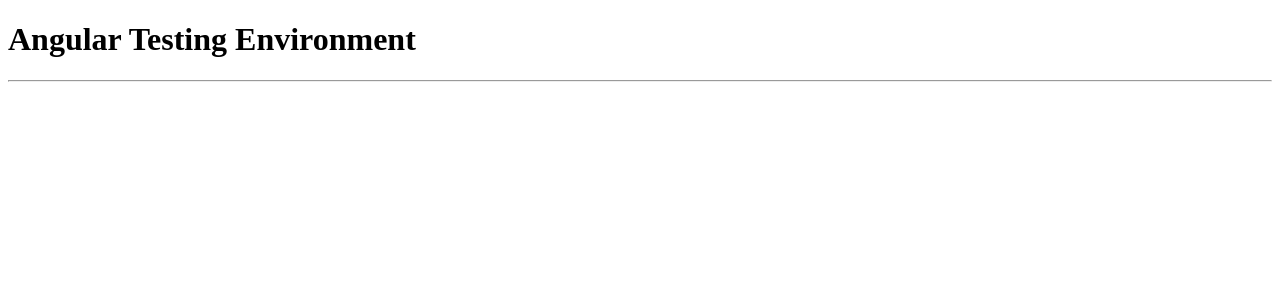
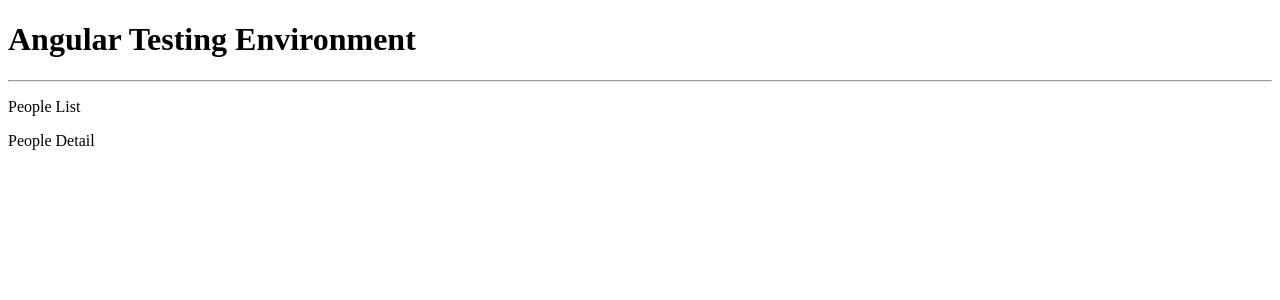
Before and after one commit to stanleyBAH/base-angular-app, an Angular app: page / in a window 1280 px wide. Shown: the top 300 px of the page. Built offline with nearby package versions, Linux system fonts and the light colour scheme; what angular-in-memory-web-api would draw is missing.

Commit message:
created people-list and people-detail components

```diff
--- a/src/app/app.component.html
+++ b/src/app/app.component.html
@@ -1,2 +1,4 @@
 <h1>Angular Testing Environment</h1>
 <hr />
+<app-people-list></app-people-list>
+<app-people-detail></app-people-detail>
--- a/src/app/app.module.ts
+++ b/src/app/app.module.ts
@@ -5,9 +5,11 @@
 import { BackendService } from './backend.service';
 
 import { AppComponent } from './app.component';
+import { PeopleListComponent } from './people-list/people-list.component';
+import { PeopleDetailComponent } from './people-detail/people-detail.component';
 
 @NgModule({
-  declarations: [AppComponent],
+  declarations: [AppComponent, PeopleListComponent, PeopleDetailComponent],
   imports: [BrowserModule, InMemoryWebApiModule.forRoot(BackendService)],
   providers: [],
   bootstrap: [AppComponent],
--- /dev/null
+++ b/src/app/people-detail/people-detail.component.html
@@ -0,0 +1 @@
+<p>People Detail</p>
--- /dev/null
+++ b/src/app/people-list/people-list.component.html
@@ -0,0 +1 @@
+<p>People List</p>
--- a/src/app/person.service.ts
+++ b/src/app/people.service.ts
@@ -4,15 +4,15 @@
 @Injectable({
   providedIn: 'root',
 })
-export class PersonService {
+export class PeopleService {
   API_URL: string = '/api/';
   constructor(private http: HttpClient) {}
   // Get all people.
   getPeople() {
-    return this.http.get(this.API_URL + 'person');
+    return this.http.get(this.API_URL + 'people');
   }
   // Get specific person.
   getPerson(personId) {
-    return this.http.get(`${this.API_URL}person/${personId} `);
+    return this.http.get(`${this.API_URL}people/${personId} `);
   }
 }
```
Also changed, not shown: src/app/people-detail/people-detail.component.ts (added, +7 -0 lines), src/app/people-list/people-list.component.ts (added, +7 -0 lines).
